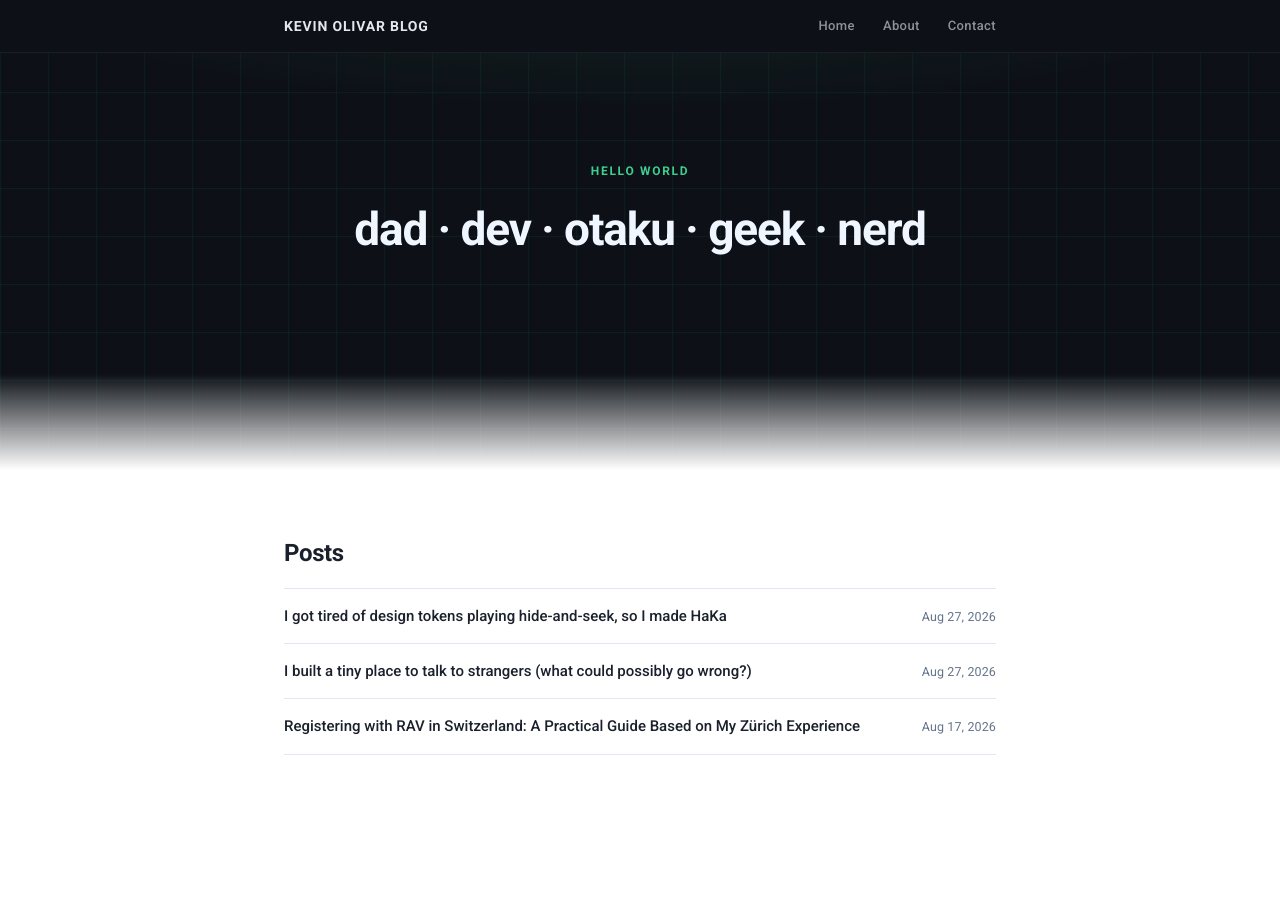
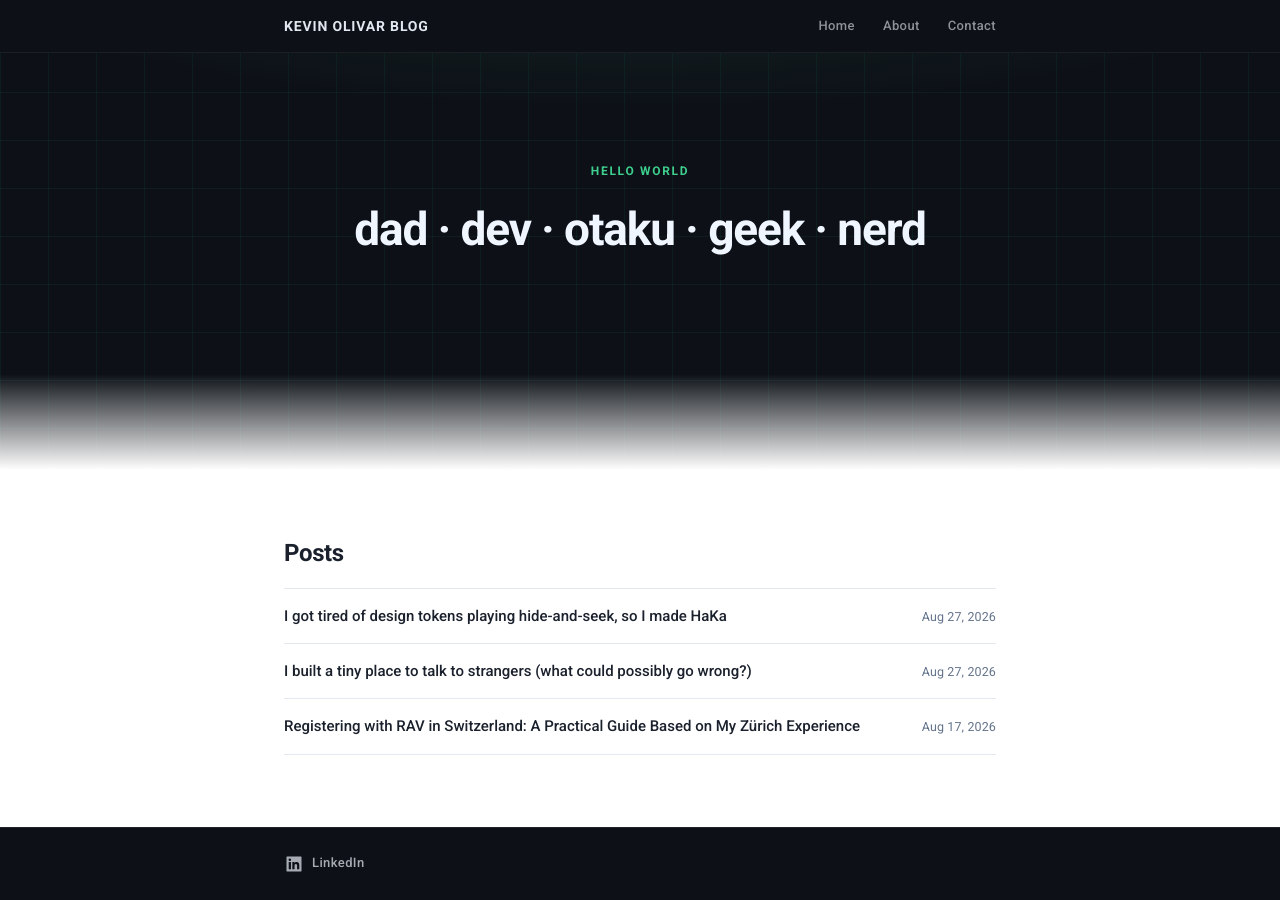
Before and after one commit to olivark/olivark.github.io, a Jekyll site: the page built from index.md, in a window 1280 px wide and 900 px high, scrolled down 105 px. Built offline with Jekyll 4.4.1, drawn with Linux system fonts in a browser that asks for light colours; before the commit the page ends 932 px from its top, so only the background shows below that.

Commit message:
feat: add linkedin profile

```diff
--- a/_layouts/default.html
+++ b/_layouts/default.html
@@ -38,5 +38,16 @@
     <main class="wrap content">
       {{ content }}
     </main>
+
+    <footer class="site-footer">
+      <div class="wrap">
+        <a class="linkedin-link" href="https://www.linkedin.com/in/kevinolivar/" aria-label="Kévin Olivar on LinkedIn">
+          <svg aria-hidden="true" viewBox="0 0 24 24" width="20" height="20" fill="currentColor">
+            <path d="M20.45 3H3.55A.55.55 0 0 0 3 3.55v16.9c0 .3.25.55.55.55h16.9c.3 0 .55-.25.55-.55V3.55a.55.55 0 0 0-.55-.55ZM8.34 18.34H5.66V9.72h2.68v8.62ZM7 8.54a1.55 1.55 0 1 1 0-3.1 1.55 1.55 0 0 1 0 3.1Zm11.34 9.8h-2.67v-4.2c0-1 0-2.28-1.39-2.28-1.4 0-1.61 1.08-1.61 2.2v4.28H10V9.72h2.56v1.18h.04c.36-.67 1.23-1.38 2.53-1.38 2.7 0 3.2 1.78 3.2 4.09v4.73Z"/>
+          </svg>
+          <span>LinkedIn</span>
+        </a>
+      </div>
+    </footer>
   </body>
 </html>
--- a/assets/site.css
+++ b/assets/site.css
@@ -170,6 +170,32 @@ a:hover { color: var(--accent-hover); }
   padding-top: 3rem;
   padding-bottom: 4.5rem;
 }
+
+/* ── Footer ─────────────────────────────────────────────── */
+.site-footer {
+  border-top: 1px solid rgba(255, 255, 255, 0.08);
+  background: var(--header-bg);
+}
+
+.site-footer .wrap {
+  display: flex;
+  align-items: center;
+  min-height: 4.5rem;
+}
+
+.linkedin-link {
+  display: inline-flex;
+  align-items: center;
+  gap: 0.5rem;
+  color: rgba(226, 232, 240, 0.72);
+  font-size: 0.8125rem;
+  font-weight: 500;
+  letter-spacing: 0.03em;
+  text-decoration: none;
+}
+
+.linkedin-link:hover { color: var(--hero-accent); }
+.linkedin-link svg { flex: none; }
 
 /* ── Typography ──────────────────────────────────────────── */
 h1, h2, h3, h4 {
```
